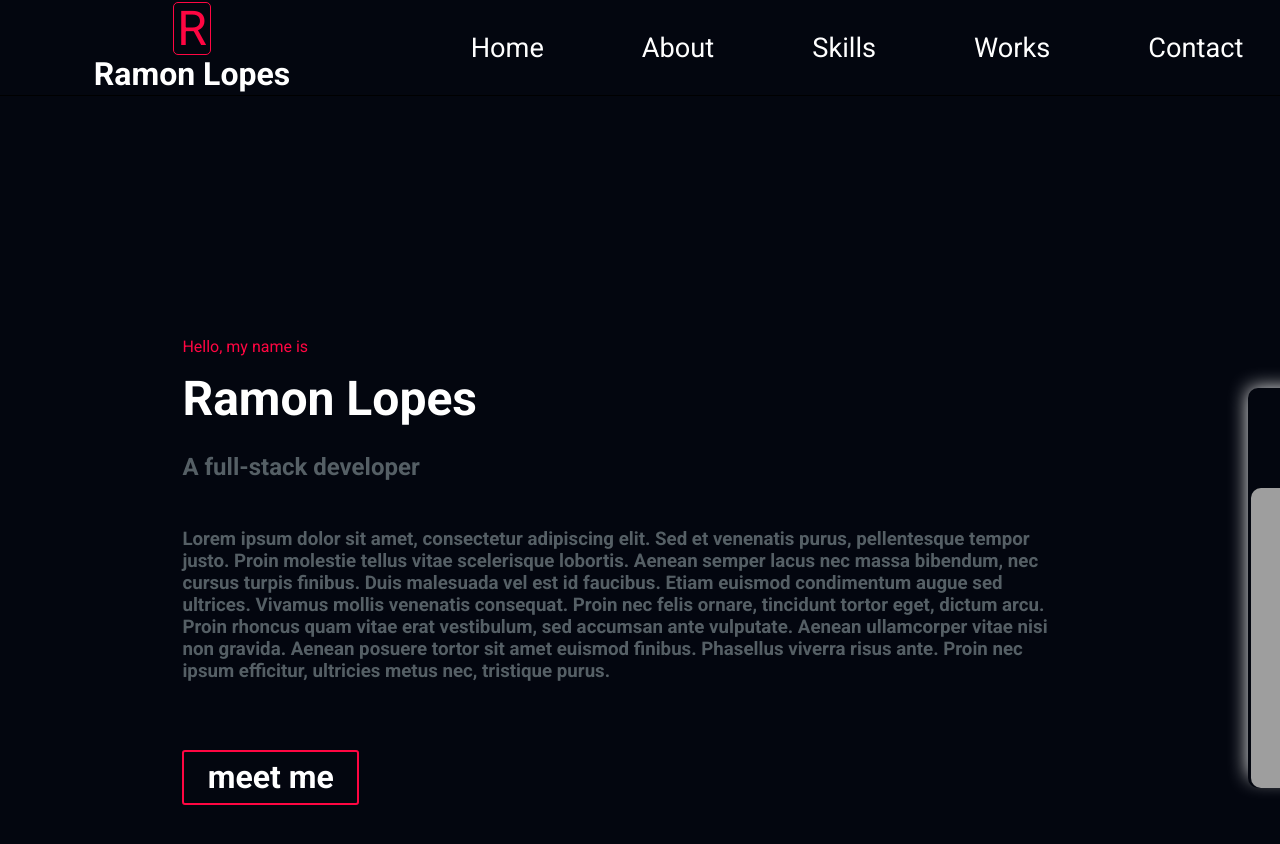
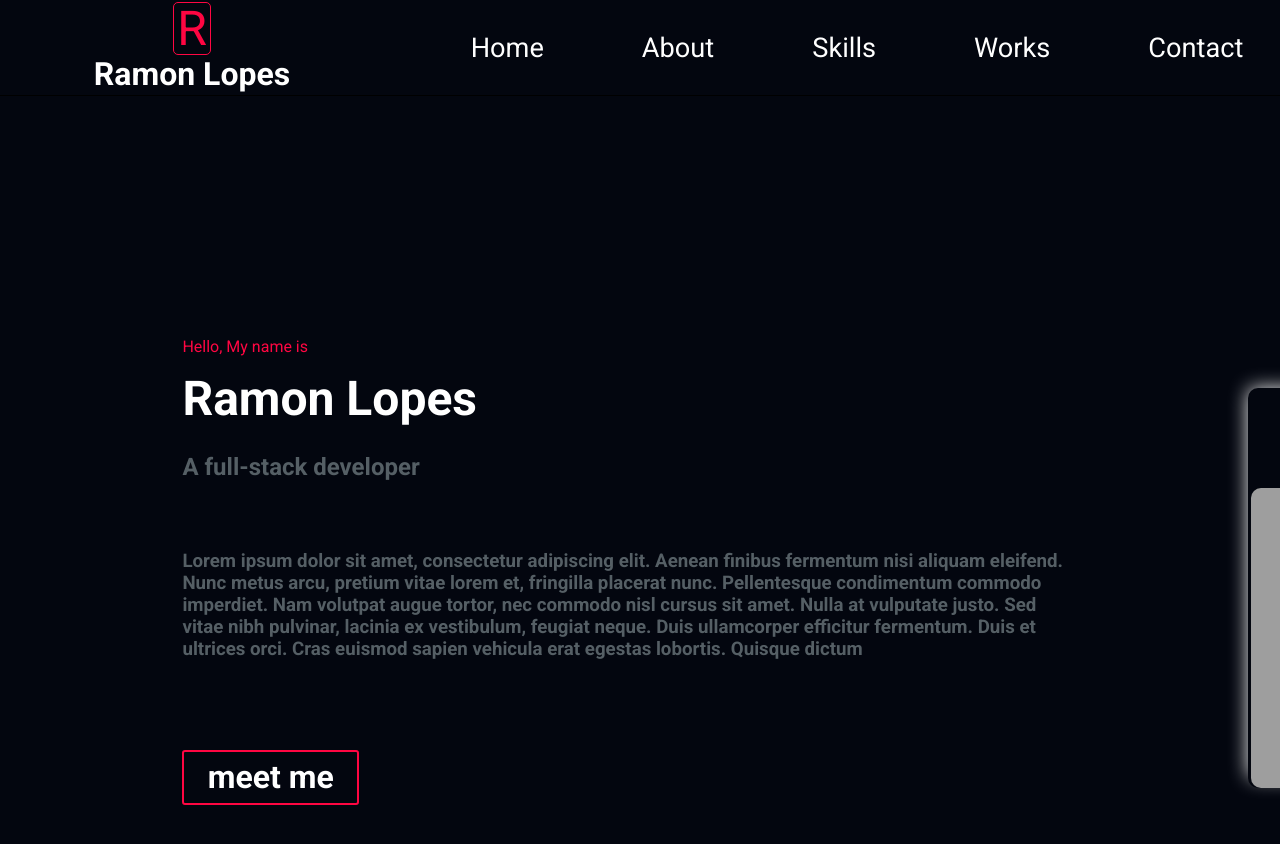
Before and after one commit to RamonMarcelLopes/Portfolio, a React (Vite) app: page / in a window 1280 px wide. Shown: the top 844 px of the page. Built offline with nearby package versions, Linux system fonts and the light colour scheme; grey boxes are pictures that could not be loaded.

Commit message:
feat: add language suport

```diff
--- a/src/pages/Home/index.css
+++ b/src/pages/Home/index.css
@@ -9,7 +9,7 @@
 }
 .containerInformation {
   height: 100%;
-
+  width: 100%;
   display: flex;
   justify-content: center;
   align-items: center;
@@ -76,6 +76,7 @@
   color: #fff;
   cursor: pointer;
   transition: background-color 0.3s ease;
+  outline: none;
 }
 .meetButton:hover {
   background-color: #ff0642;
--- a/src/pages/Home/index.tsx
+++ b/src/pages/Home/index.tsx
@@ -1,9 +1,15 @@
 import { NavigateFunction, useNavigate } from 'react-router-dom';
 import Header from '../../components/HeaderToBack';
 import './index.css';
+import * as L from './language';
+import { useState } from 'react';
 
 const Home = () => {
   let navigate: NavigateFunction = useNavigate();
+  const en = L.textsEN;
+  const pt = L.TextsPT;
+
+  let [language, setLanguage] = useState(en);
 
   return (
     <>
@@ -12,27 +18,24 @@ const Home = () => {
         <div className="containerInformation">
           <div className="textInf">
             <div className="phraseHello">
-              <span>Hello, my name is </span>
+              <span>{language.helloText} </span>
             </div>
             <div className="containerNameHome">
               <h1>Ramon Lopes</h1>
             </div>
             <div className="containerStack">
-              <h2>A full-stack developer</h2>
+              <h2>{language.stackText}</h2>
             </div>
             <div className="containerInformationText">
               <h3>
-                Lorem ipsum dolor sit amet, consectetur adipiscing elit. Sed et
-                venenatis purus, pellentesque tempor justo. Proin molestie
-                tellus vitae scelerisque lobortis. Aenean semper lacus nec massa
-                bibendum, nec cursus turpis finibus. Duis malesuada vel est id
-                faucibus. Etiam euismod condimentum augue sed ultrices. Vivamus
-                mollis venenatis consequat. Proin nec felis ornare, tincidunt
-                tortor eget, dictum arcu. Proin rhoncus quam vitae erat
-                vestibulum, sed accumsan ante vulputate. Aenean ullamcorper
-                vitae nisi non gravida. Aenean posuere tortor sit amet euismod
-                finibus. Phasellus viverra risus ante. Proin nec ipsum
-                efficitur, ultricies metus nec, tristique purus.
+                Lorem ipsum dolor sit amet, consectetur adipiscing elit. Aenean
+                finibus fermentum nisi aliquam eleifend. Nunc metus arcu,
+                pretium vitae lorem et, fringilla placerat nunc. Pellentesque
+                condimentum commodo imperdiet. Nam volutpat augue tortor, nec
+                commodo nisl cursus sit amet. Nulla at vulputate justo. Sed
+                vitae nibh pulvinar, lacinia ex vestibulum, feugiat neque. Duis
+                ullamcorper efficitur fermentum. Duis et ultrices orci. Cras
+                euismod sapien vehicula erat egestas lobortis. Quisque dictum
               </h3>
             </div>
             <div className="containerButton">
--- /dev/null
+++ b/src/pages/Home/language.ts
@@ -0,0 +1,14 @@
+type texts = {
+  helloText: string;
+  stackText: string;
+};
+
+export let TextsPT: texts = {
+  helloText: 'Olá, meu nome é',
+  stackText: 'Um desenvolvedor full-stack',
+};
+
+export let textsEN: texts = {
+  helloText: 'Hello, My name is ',
+  stackText: 'A full-stack developer',
+};
```
